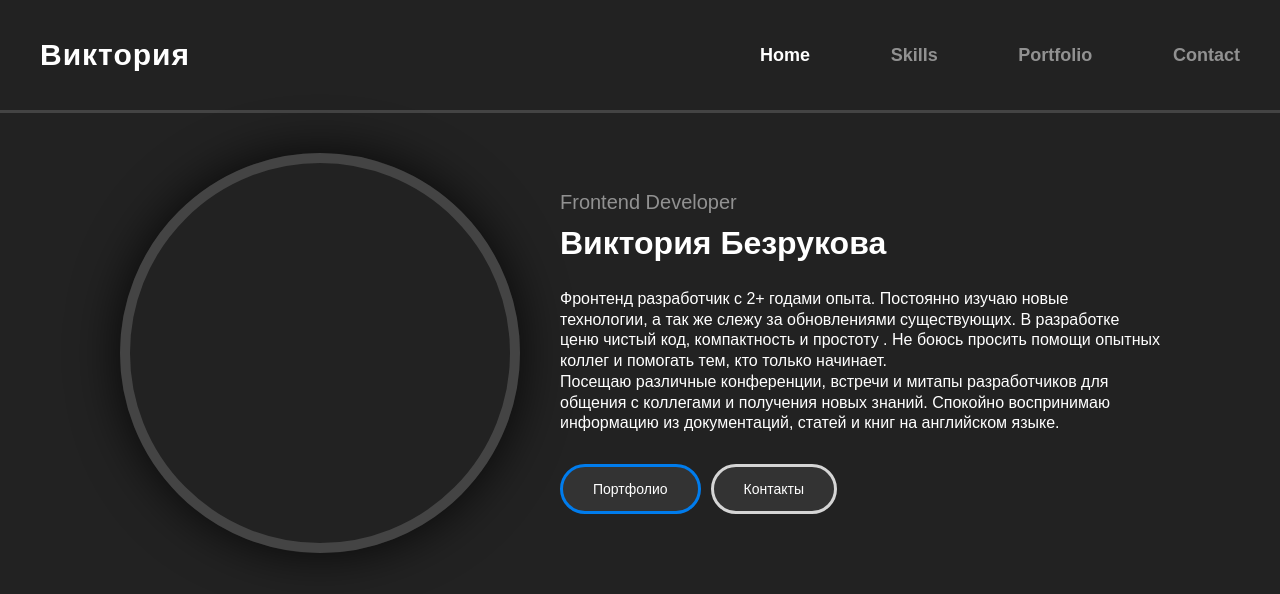
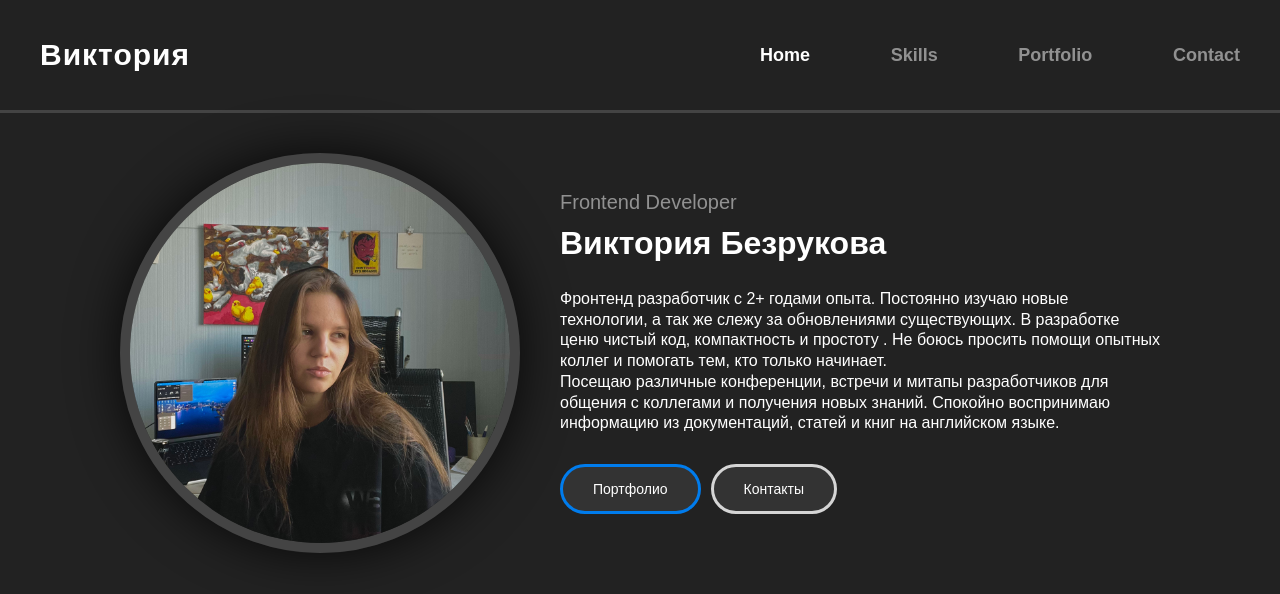
Before and after one commit to huhhell/portfolio, a React (Vite) app: page / in a window 1280 px wide. Shown: the top 594 px of the page. Built offline with nearby package versions, Linux system fonts and the light colour scheme.

Commit message:
add avatar img and fix font-size in the main page

```diff
--- a/src/assets/Pages/Contact/Contact.tsx
+++ b/src/assets/Pages/Contact/Contact.tsx
@@ -6,11 +6,12 @@ import hhImg from '../../img/contact/hh.svg'
 import locationImg from '../../img/contact/location.svg'
 import githubImg from '../../img/contact/github.svg'
 import cvImg from '../../img/contact/cv.svg'
+import avatarImg from '../../img/main/avatar.jpg'
 
 export default function Contact() {
     return <Container>
         <AvatarCnt>
-            <AvatarImg />
+            <AvatarImg src={avatarImg}/>
         </AvatarCnt>
 
         <Info>
@@ -80,6 +81,7 @@ const AvatarCnt = styled.div`
     border-radius: 50%;
     border: 10px solid #444;
     box-shadow: 0 0 50px 0 rgba(0, 0, 0, 0.80);
+    overflow: hidden;
 
     @media (max-width: 900px) {
         flex: 0 0 auto;
@@ -97,7 +99,9 @@ const AvatarCnt = styled.div`
 `
 
 const AvatarImg = styled.img`
-
+    width: 100%;
+    height: 100%;
+    object-fit: cover;
 `
 
 const Info = styled.div`
--- a/src/assets/Pages/Home/Home.tsx
+++ b/src/assets/Pages/Home/Home.tsx
@@ -1,11 +1,12 @@
 import styled from "styled-components";
 import {Link} from "react-router-dom";
+import avatarImg from '../../img/main/avatar.jpg';
 
 export default function Home() {
 
     return <HomeCnt>
         <AvatarCnt>
-            <AvatarImg/>
+            <AvatarImg src={avatarImg}/>
         </AvatarCnt>
         <Info>
             <Subtitle>Frontend Developer</Subtitle>
@@ -53,6 +54,7 @@ const AvatarCnt = styled.div`
     border-radius: 50%;
     border: 10px solid #444;
     box-shadow: 0 0 50px 0 rgba(0, 0, 0, 0.80);
+    overflow: hidden;
 
     @media (max-width: 900px) {
         flex: 0 0 auto;
@@ -70,7 +72,9 @@ const AvatarCnt = styled.div`
 `
 
 const AvatarImg = styled.img`
-
+    width: 100%;
+    height: 100%;
+    object-fit: cover;
 `
 
 const Info = styled.div`
@@ -117,7 +121,7 @@ const Text = styled.p`
     }
 
     @media (max-width: 600px) {
-        font-size: 14px;
+        font-size: 16px;
         margin-bottom: 20px;
     }
 `
```
Also changed, not shown: src/assets/img/main/avatar.jpg (added).
